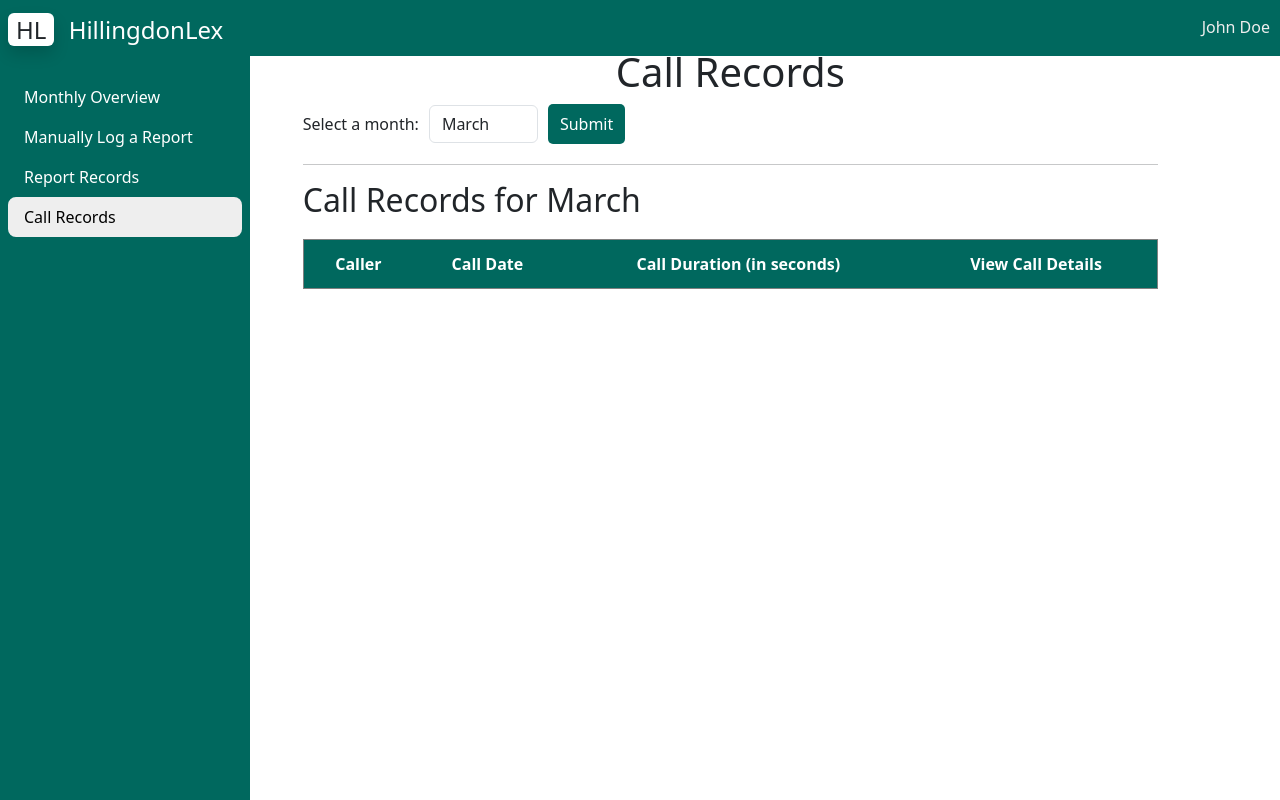
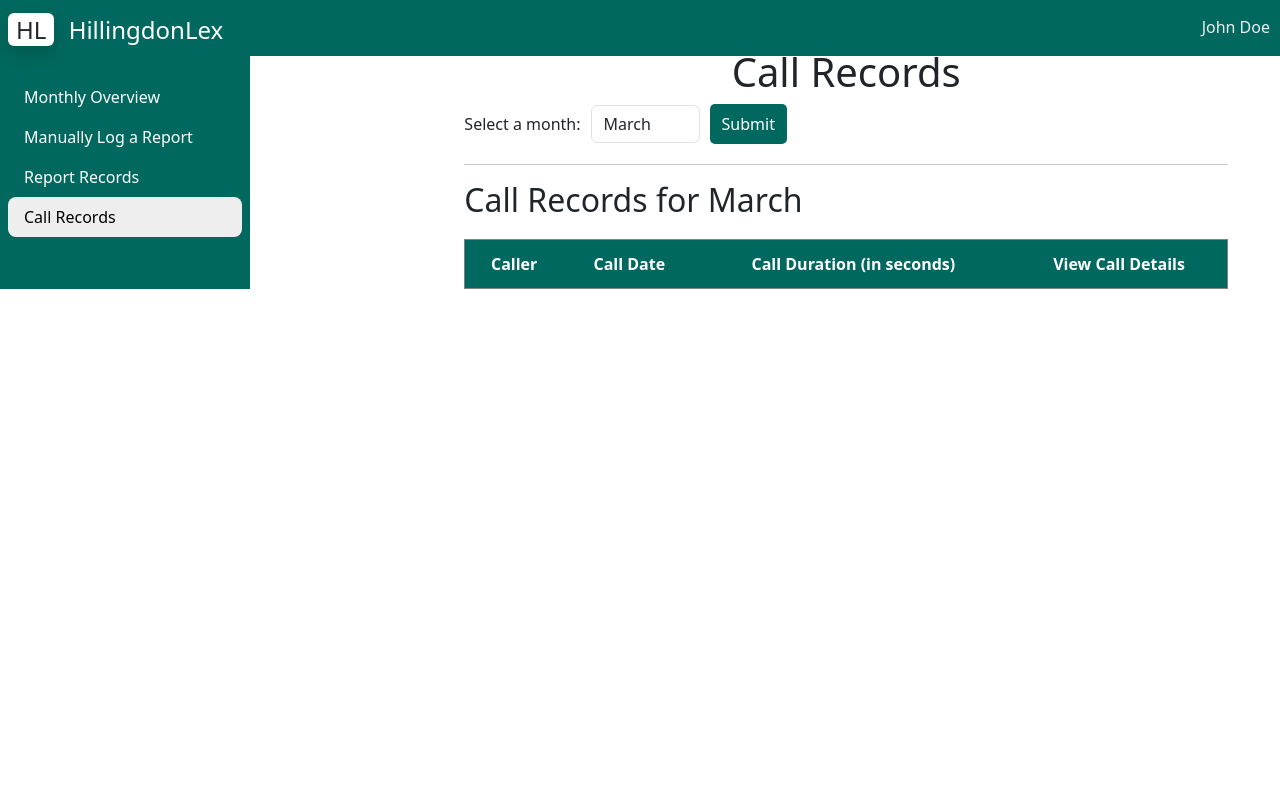
Before and after one commit to ariarub/TeamEngelbartInterface, a Flask app: page /history in a window 1280 px wide. Run offline with Flask 3, Linux system fonts and the light colour scheme; data that the repository does not hold is empty; some libraries are stand-ins or nearby versions.

Commit message:
Change the html layout so the website better reacts to resizing

```diff
--- a/static/css/style.css
+++ b/static/css/style.css
@@ -1,6 +1,17 @@
 
 body{
     background: #F5F5F5;
+    height: 100%;
+   }
+
+   .outside-main-container {
+    display: flex;
+    flex-direction: row;
+   }
+   .inside-main-container {
+    display: flex;
+    flex-direction: column;
+    width: 100%
    }
 
    #side_nav{
@@ -8,11 +19,7 @@ body{
     min-width: 250px;
     max-width: 250px;
     transition: all 0.3s;
-    position: fixed;
-    top: 0;
-    left: 0;
-    width: 100%;
-    height: 100%;
+    flex-grow: 0;
    }
    .content{
       min-height: 100vh;
--- a/templates/base.html
+++ b/templates/base.html
@@ -11,11 +11,7 @@
     <title>{% block title %} HillingdonLex Admin {% endblock %}</title>
   </head>
   <body>
-    <div class="container" display="flex" justifyContent="space-evenly" width="100% - 250px">
-        {% block content %} {% endblock %}
-    </div>
-
-    <div class="main-container d-flex">
+    <div class="outside-main-container">
         <div class="sidebar" id="side_nav">
             <div class="header-box px-2 pt-3 pb-4 d-flex justify-content-between">
                 <h1 class="fs-4"><span class="bg-white text-dark rounded shadow px-2 me-2">HL</span> <span
@@ -34,17 +30,27 @@
                 <li class="{% if page == 'history' %}active{% endif %}"><a href="{{ url_for('history') }}" class="text-decoration-none px-3 py-2 d-block"><i class="fal fa-users"></i>
                         Call Records </a></li>
             </ul>
+        </div>
 
-
+        <div class="inside-main-container">
             <div id="navbar">
                 <div class="profile">
                     <span class="name">John Doe</span>
                 </div>
             </div>
+
+            <div class="container" display="flex" justifyContent="space-evenly" width="100% - 250px">
+                {% block content %} {% endblock %}
+            </div>
         </div>
-                </div>
-            </nav>
-        </div>
+    </div>
+
+
+
+
+
+    <div class="main-container d-flex">
+
     </div>
 
     <script src="https://code.jquery.com/jquery-3.3.1.slim.min.js" integrity="sha384-q8i/X+965DzO0rT7abK41JStQIAqVgRVzpbzo5smXKp4YfRvH+8abtTE1Pi6jizo" crossorigin="anonymous"></script>
```
